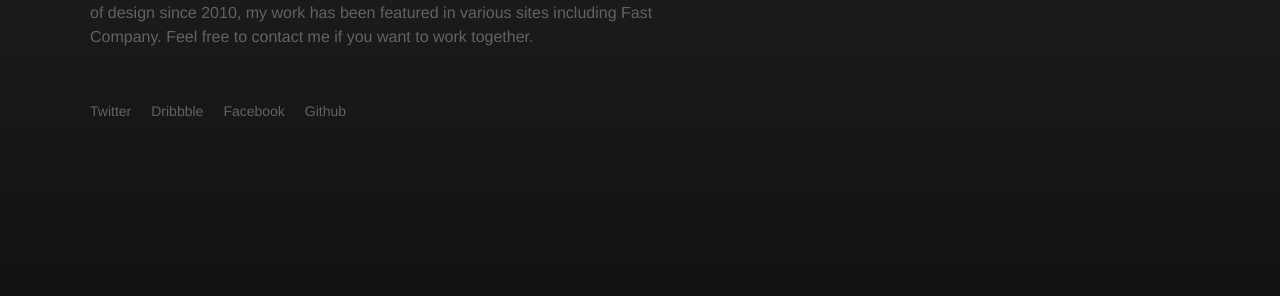
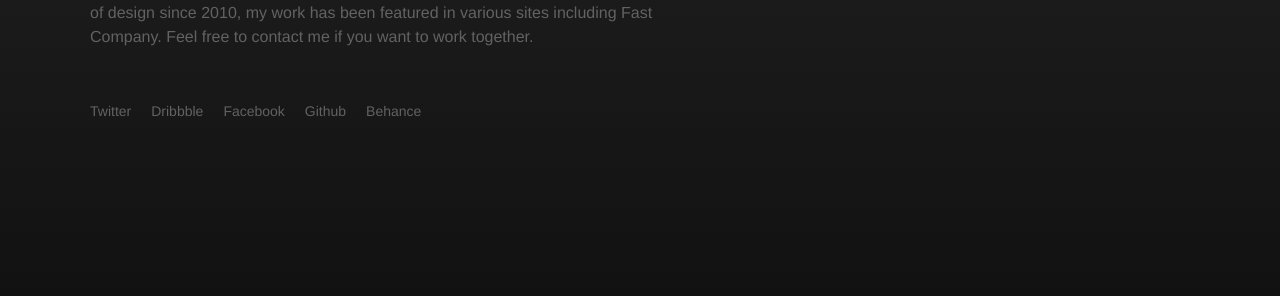
Before and after one commit to javierlocp/javierlocp.github.io, a Jekyll site: the page built from index.html, in a window 1280 px wide. Shown: the part 481-777 px from the top of the page. Built offline with Jekyll 4.4.1, drawn with Linux system fonts in a browser that asks for light colours.

Commit message:
add behance

```diff
--- a/_config.yml
+++ b/_config.yml
@@ -16,6 +16,7 @@ twitter_username: brrrger
 github_username:  surgeonist
 dribbble_username: brrrger
 facebook_username: javierlocp
+behance_username: brrrger
 
 # Build settings
 markdown: kramdown
--- /dev/null
+++ b/_includes/icon-behance.html
@@ -0,0 +1 @@
+<a href="https://behance.net/{{ include.username }}" target="_blank"><span class="username">Behance</span></a>
--- a/index.html
+++ b/index.html
@@ -24,6 +24,7 @@ layout: default
     <li class="dribbble">{% include icon-dribbble.html username=site.dribbble_username %}</li>
     <li class="facebook">{% include icon-facebook.html username=site.facebook_username %}</li>
     <li class="github">{% include icon-github.html username=site.github_username %}</li>
+    <li class="behance">{% include icon-behance.html username=site.behance_username %}</li>
   </ul>
 </div>
 
```
